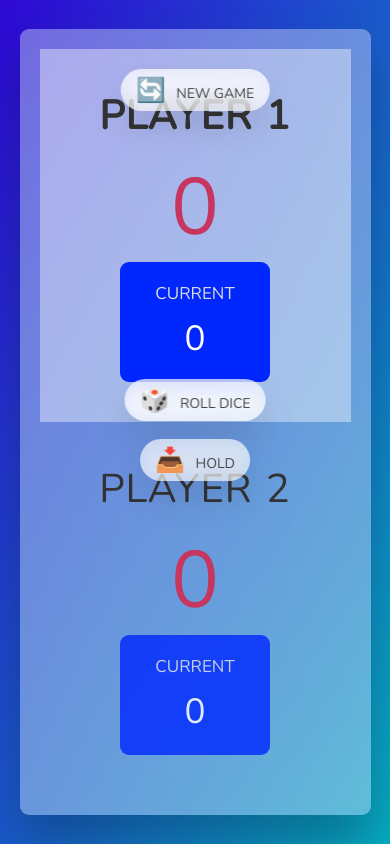
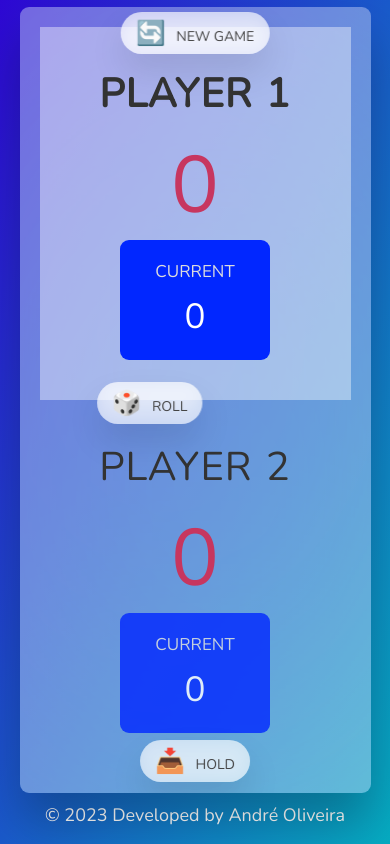
Before and after one commit to it0na72/pig-game, a plain HTML site: page index.html in a window 390 px wide. Drawn offline with nearby package versions, Linux system fonts and the light colour scheme.

Commit message:
updated media queries and changed layout on mobile

```diff
--- a/index.html
+++ b/index.html
@@ -29,9 +29,14 @@
 
       <img src="dice-5.png" alt="Playing dice" class="dice" />
       <button class="btn btn--new">🔄 New game</button>
-      <button class="btn btn--roll">🎲 Roll dice</button>
+      <button class="btn btn--roll">🎲 Roll</button>
       <button class="btn btn--hold">📥 Hold</button>
     </main>
+    <footer id="footer">
+      <a href="https://github.com/it0na72" target="_blank">
+        © 2023 Developed by André Oliveira
+      </a>
+    </footer>
     <script src="script.js"></script>
   </body>
 </html>
--- a/style.css
+++ b/style.css
@@ -18,6 +18,7 @@ body {
   color: #333;
   background-image: linear-gradient(to top left, #06acc2 0%, #2e08d4 100%);
   display: flex;
+  flex-direction: column;
   align-items: center;
   justify-content: center;
 }
@@ -25,7 +26,7 @@ body {
 /* LAYOUT */
 main {
   position: relative;
-  width: 100rem;
+  width: 80rem;
   height: 60rem;
   background-color: rgba(255, 255, 255, 0.35);
   backdrop-filter: blur(200px);
@@ -34,6 +35,18 @@ main {
   border-radius: 9px;
   overflow: hidden;
   display: flex;
+}
+
+footer {
+  flex-shrink: 0;
+  padding: 1rem;
+  text-align: center;
+  font-size: large;
+}
+
+footer a {
+  text-decoration: none;
+  color: white;
 }
 
 .player {
@@ -170,6 +183,11 @@ main {
   display: none;
 }
 
+html,
+body {
+  height: 100%;
+}
+
 /* Mobile Devices */
 @media only screen and (max-width: 600px) {
   body {
@@ -188,28 +206,33 @@ main {
   }
 
   .dice {
-    height: 8rem; /* Reduce the size of the dice image for smaller screens */
-    top: 10rem; /* Adjust the positioning of the dice image */
+    height: 6.5rem; /* Reduce the size of the dice image for smaller screens */
+    top: 36.5rem; /* Adjust the positioning of the dice image */
+    left: 24rem;
   }
 
+  .btn--new {
+    top: 0.5rem;
+  }
   .btn {
     font-size: 1.4rem; /* Adjust the font size of buttons for smaller screens */
     padding: 0.5rem 1.5rem; /* Adjust the padding of buttons for smaller screens */
   }
 
   .btn--roll {
-    top: 35rem; /* Adjust the positioning of the "Roll dice" button */
+    top: 37.5rem; /* Adjust the positioning of the "Roll dice" button */
+    left: 13rem;
   }
 
   .btn--hold {
-    top: 41rem; /* Adjust the positioning of the "Hold" button */
+    top: 73.3rem; /* Adjust the positioning of the "Hold" button */
   }
 }
 
 /* Tablet Devices */
 @media only screen and (min-width: 601px) and (max-width: 1024px) {
   main {
-    width: 80%; /* Adjust the width of the game container for tablet screens */
+    width: 97%; /* Adjust the width of the game container for tablet screens */
   }
 }
 
```
